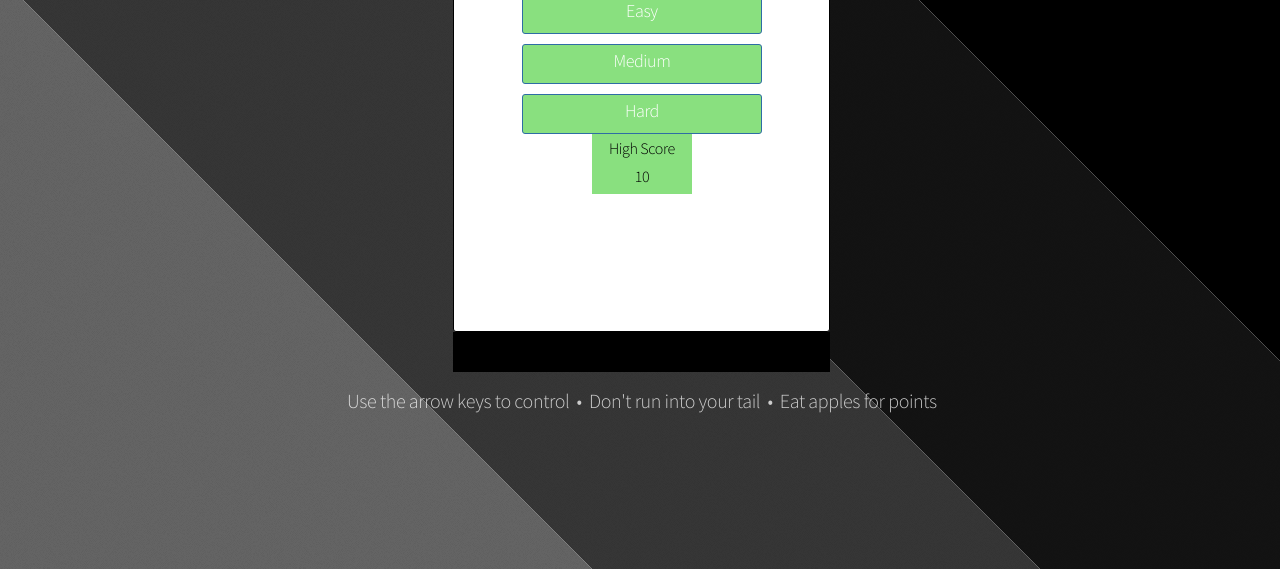
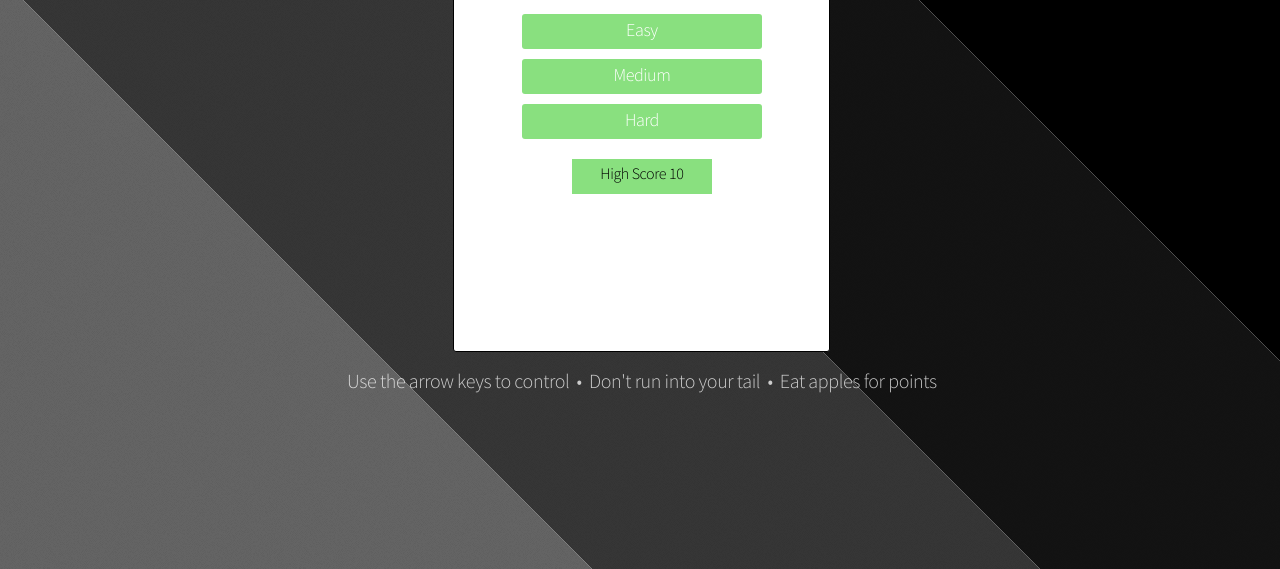
Before and after one commit to zconn08/Snake, a plain HTML site: page index.html in a window 1280 px wide. Shown: the part 231-800 px from the top of the page. Drawn offline with Linux system fonts and the light colour scheme; files whose address does not match are found by name.

Commit message:
Alter welcome screen

```diff
--- a/assets/css/main.css
+++ b/assets/css/main.css
@@ -1070,6 +1070,7 @@ body {
   height: 40px;
   background: black;
   margin: 0 auto;
+	display: none;
 }
 
 .score-container {
@@ -1079,7 +1080,7 @@ body {
   background: white;
   font-size: 34px;
   text-align: center;
-	display: none;
+	color: black;
 }
 
 .box {
@@ -1102,13 +1103,13 @@ body {
 .start-button {
 	margin-top: 10px;
 	background-color: #89E07F;
-	border: 1px solid rgb(46, 109, 164);
+	/*border: 1px solid rgb(46, 109, 164);*/
 	border-radius: 3px;
 	box-sizing: border-box;
 	color: rgb(255, 255, 255);
 	display: inline-block;
 	font-size: 18px;
-	height: 40px;
+	height: 35px;
 	line-height: 20px;
 	margin-top: 10px;
 	padding-bottom: 6px;
@@ -1128,10 +1129,12 @@ body {
 }
 
 .high-score-container {
-  width: 100px;
-  height: 60px;
+  width: 140px;
+  height: 35px;
   background-color: #89E07F;
 	margin: 0 auto;
+	color: black;
+	margin-top: 20px;
 }
 
 .group:after {
--- a/assets/js/gameView.js
+++ b/assets/js/gameView.js
@@ -68,11 +68,13 @@
 
     View.prototype.run = function(){
       var that = this;
+      $(".score-panel").css("display", "block");
       var intervalId = setInterval(function(){
         if(!that.board.isOver()){
           that.step();
         } else {
           window.clearInterval(intervalId);
+          $(".score-panel").css("display", "none");
           $(".end-screen").css("display", "block");
           var currentHighScore = $(".high-score").text();
           if (that.score > parseInt(currentHighScore)) {
--- a/index.html
+++ b/index.html
@@ -54,9 +54,9 @@
 					      </div>
 					      <div class="high-score-container">
 									High Score
-					        <div class="high-score">
+					        <span class="high-score">
 					          10
-					        </div>
+					        </span>
 					      </div>
 					    </div> <!-- welcome-screen  -->
 							<div class="end-screen">
```
